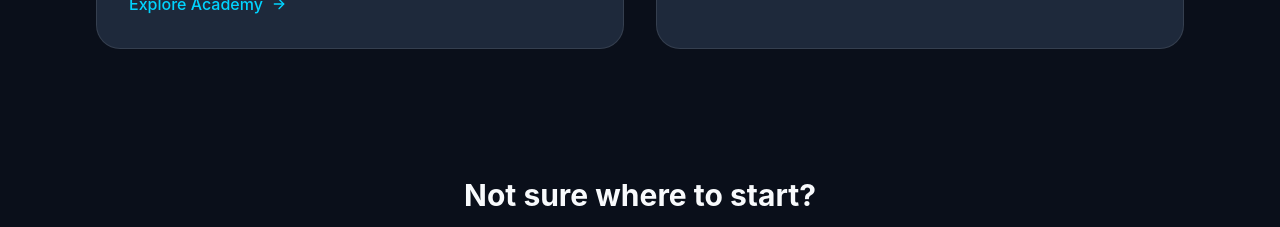
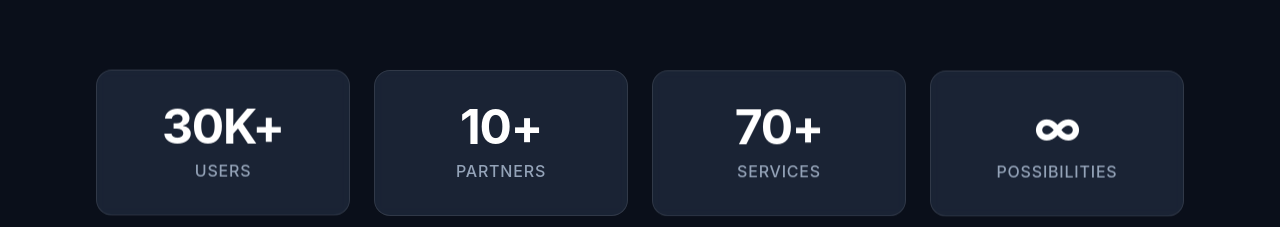
Before and after one commit to hiyabteklu/Wisdom-tower-academy, a Next.js app: page / in a window 1280 px wide. Shown: the part 1033-1260 px from the top of the page. Built offline with nearby package versions, Linux system fonts and the light colour scheme; no server answers.

Commit message:
Home: remove Sparkles badges sitewide, add animated stats section under cards

```diff
--- a/src/app/academy/page.tsx
+++ b/src/app/academy/page.tsx
@@ -1,5 +1,5 @@
 import Link from "next/link";
-import { ArrowRight, BookOpen, GraduationCap, Users, Award, Target, Sparkles } from "lucide-react";
+import { ArrowRight, BookOpen, GraduationCap, Users, Award, Target } from "lucide-react";
 
 const programs = [
   {
@@ -55,10 +55,6 @@ export default function AcademyPage() {
         <div className="max-w-7xl mx-auto px-4 sm:px-6 lg:px-8">
           {/* Header */}
           <div className="text-center mb-16">
-            <div className="inline-flex items-center gap-2 px-4 py-1.5 rounded-full bg-amber-500/10 border border-amber-500/20 text-amber-400 text-sm mb-6">
-              <Sparkles className="w-4 h-4" />
-              Wisdom Tower Academy
-            </div>
             <h1 className="text-4xl md:text-5xl font-bold mb-4">
               Academic Excellence Pathways
             </h1>
--- a/src/app/digital/page.tsx
+++ b/src/app/digital/page.tsx
@@ -9,7 +9,6 @@ import {
   Briefcase,
   BookOpen,
   ArrowRight,
-  Sparkles,
 } from "lucide-react";
 
 const iconMap: Record<string, React.ReactNode> = {
@@ -52,10 +51,6 @@ export default function DigitalPage() {
       <div className="relative py-16 md:py-24">
         <div className="max-w-7xl mx-auto px-4 sm:px-6 lg:px-8">
           <div className="text-center mb-16">
-            <div className="inline-flex items-center gap-2 px-4 py-1.5 rounded-full bg-wisdom-cyan/10 border border-wisdom-cyan/20 text-wisdom-cyan text-sm mb-6">
-              <Sparkles className="w-4 h-4" />
-              Wisdom Tower Digital
-            </div>
             <h1 className="text-4xl md:text-5xl font-bold mb-4">
               {totalServices}+ Professional Services
             </h1>
--- a/src/app/globals.css
+++ b/src/app/globals.css
@@ -37,3 +37,62 @@ body {
 ::-webkit-scrollbar-thumb:hover {
   background: #00d4ff;
 }
+
+/* Stats entrance + subtle float */
+@keyframes stat-in {
+  0% {
+    opacity: 0;
+    transform: translateY(28px) scale(0.96);
+  }
+  100% {
+    opacity: 1;
+    transform: translateY(0) scale(1);
+  }
+}
+
+@keyframes stat-float {
+  0%, 100% {
+    transform: translateY(0);
+  }
+  50% {
+    transform: translateY(-6px);
+  }
+}
+
+@keyframes value-glow {
+  0%, 100% {
+    text-shadow: 0 0 0 transparent;
+  }
+  50% {
+    text-shadow: 0 0 24px rgba(0, 212, 255, 0.35);
+  }
+}
+
+.stat-card {
+  animation: stat-in 0.7s cubic-bezier(0.22, 1, 0.36, 1) both;
+}
+
+.stat-card:nth-child(1) { animation-delay: 0ms; }
+.stat-card:nth-child(2) { animation-delay: 100ms; }
+.stat-card:nth-child(3) { animation-delay: 200ms; }
+.stat-card:nth-child(4) { animation-delay: 300ms; }
+
+.stat-card:hover .stat-value {
+  animation: value-glow 2s ease-in-out infinite;
+}
+
+@media (prefers-reduced-motion: no-preference) {
+  .stat-card {
+    animation: stat-in 0.7s cubic-bezier(0.22, 1, 0.36, 1) both,
+               stat-float 5s ease-in-out 0.8s infinite;
+  }
+  .stat-card:nth-child(2) {
+    animation-delay: 100ms, 1.1s;
+  }
+  .stat-card:nth-child(3) {
+    animation-delay: 200ms, 1.4s;
+  }
+  .stat-card:nth-child(4) {
+    animation-delay: 300ms, 1.7s;
+  }
+}
--- a/src/app/page.tsx
+++ b/src/app/page.tsx
@@ -1,5 +1,12 @@
 import Link from "next/link";
-import { ArrowRight, GraduationCap, Laptop, Sparkles } from "lucide-react";
+import { ArrowRight, GraduationCap, Laptop } from "lucide-react";
+
+const stats = [
+  { value: "30K+", label: "Users" },
+  { value: "10+", label: "Partners" },
+  { value: "70+", label: "Services" },
+  { value: "∞", label: "Possibilities" },
+];
 
 export default function HomePage() {
   return (
@@ -11,11 +18,6 @@ export default function HomePage() {
         <div className="absolute bottom-10 right-1/4 w-64 h-64 bg-purple-500/10 rounded-full blur-3xl pointer-events-none" />
 
         <div className="max-w-7xl mx-auto px-4 sm:px-6 lg:px-8 py-20 md:py-28 text-center relative">
-          <div className="inline-flex items-center gap-2 px-4 py-1.5 rounded-full bg-wisdom-cyan/10 border border-wisdom-cyan/20 text-wisdom-cyan text-sm mb-6">
-            <Sparkles className="w-4 h-4" />
-            One Ecosystem. Two Powerful Pillars.
-          </div>
-
           <h1 className="text-4xl sm:text-5xl md:text-6xl lg:text-7xl font-bold tracking-tight mb-6">
             <span className="text-white">Wisdom</span>{" "}
             <span className="text-wisdom-cyan">Tower</span>
@@ -31,7 +33,7 @@ export default function HomePage() {
       </section>
 
       {/* Two Main Cards */}
-      <section className="pb-24 md:pb-32">
+      <section className="pb-16 md:pb-20">
         <div className="max-w-6xl mx-auto px-4 sm:px-6 lg:px-8">
           <div className="grid md:grid-cols-2 gap-6 lg:gap-8">
 
@@ -40,7 +42,6 @@ export default function HomePage() {
               href="/academy"
               className="group relative overflow-hidden rounded-3xl border border-white/10 bg-wisdom-card hover:border-wisdom-cyan/40 transition-all duration-500 hover:shadow-2xl hover:shadow-wisdom-cyan/10 hover:-translate-y-1"
             >
-              {/* Placeholder Image Area */}
               <div className="relative h-56 md:h-64 bg-gradient-to-br from-amber-500/20 via-orange-500/10 to-wisdom-card overflow-hidden">
                 <div className="absolute inset-0 flex items-center justify-center">
                   <div className="w-full h-full bg-[url('https://images.unsplash.com/photo-1523240795612-9a054b0db26a?w=800&q=80')] bg-cover bg-center opacity-40 group-hover:scale-105 transition-transform duration-700" />
@@ -72,7 +73,6 @@ export default function HomePage() {
               href="/digital"
               className="group relative overflow-hidden rounded-3xl border border-white/10 bg-wisdom-card hover:border-wisdom-cyan/40 transition-all duration-500 hover:shadow-2xl hover:shadow-wisdom-cyan/10 hover:-translate-y-1"
             >
-              {/* Placeholder Image Area */}
               <div className="relative h-56 md:h-64 bg-gradient-to-br from-cyan-500/20 via-blue-500/10 to-wisdom-card overflow-hidden">
                 <div className="absolute inset-0 flex items-center justify-center">
                   <div className="w-full h-full bg-[url('https://images.unsplash.com/photo-1460925895917-afdab827c52f?w=800&q=80')] bg-cover bg-center opacity-40 group-hover:scale-105 transition-transform duration-700" />
@@ -103,6 +103,31 @@ export default function HomePage() {
         </div>
       </section>
 
+      {/* Stats */}
+      <section className="pb-20 md:pb-28">
+        <div className="max-w-6xl mx-auto px-4 sm:px-6 lg:px-8">
+          <div className="grid grid-cols-2 lg:grid-cols-4 gap-4 md:gap-6">
+            {stats.map((stat, i) => (
+              <div
+                key={stat.label}
+                className="stat-card group relative overflow-hidden rounded-2xl border border-white/10 bg-wisdom-card/80 backdrop-blur-sm p-6 md:p-8 text-center hover:border-wisdom-cyan/40 transition-all duration-500 hover:-translate-y-1 hover:shadow-xl hover:shadow-wisdom-cyan/10"
+                style={{ animationDelay: `${i * 120}ms` }}
+              >
+                <div className="absolute inset-0 bg-gradient-to-br from-wisdom-cyan/5 via-transparent to-transparent opacity-0 group-hover:opacity-100 transition-opacity duration-500" />
+                <div className="relative">
+                  <div className="stat-value text-3xl sm:text-4xl md:text-5xl font-bold tracking-tight text-white mb-2 group-hover:text-wisdom-cyan transition-colors duration-300">
+                    {stat.value}
+                  </div>
+                  <div className="text-sm md:text-base text-wisdom-muted font-medium uppercase tracking-wider">
+                    {stat.label}
+                  </div>
+                </div>
+              </div>
+            ))}
+          </div>
+        </div>
+      </section>
+
       {/* Bottom CTA */}
       <section className="pb-24">
         <div className="max-w-3xl mx-auto px-4 text-center">
--- a/src/app/services/page.tsx
+++ b/src/app/services/page.tsx
@@ -8,7 +8,6 @@ import {
   Briefcase,
   BookOpen,
   ArrowRight,
-  Sparkles,
 } from "lucide-react";
 import Link from "next/link";
 
@@ -45,15 +44,14 @@ export default function ServicesPage() {
         <div className="max-w-7xl mx-auto px-4 sm:px-6 lg:px-8">
           {/* Header */}
           <div className="text-center mb-20">
-            <div className="inline-flex items-center gap-2 px-4 py-1.5 rounded-full bg-wisdom-cyan/10 border border-wisdom-cyan/20 text-wisdom-cyan text-sm mb-6">
-              <Sparkles className="w-4 h-4" />
-              {totalServices}+ Professional Services
-            </div>
             <h1 className="text-4xl md:text-5xl lg:text-6xl font-bold mb-5 tracking-tight">
               Our Services
             </h1>
             <p className="text-wisdom-muted max-w-2xl mx-auto text-lg leading-relaxed">
               Explore our comprehensive portfolio across seven powerful categories. One partner for everything you need.
+            </p>
+            <p className="mt-3 text-sm text-wisdom-cyan font-medium">
+              {totalServices}+ professional services
             </p>
           </div>
 
```
